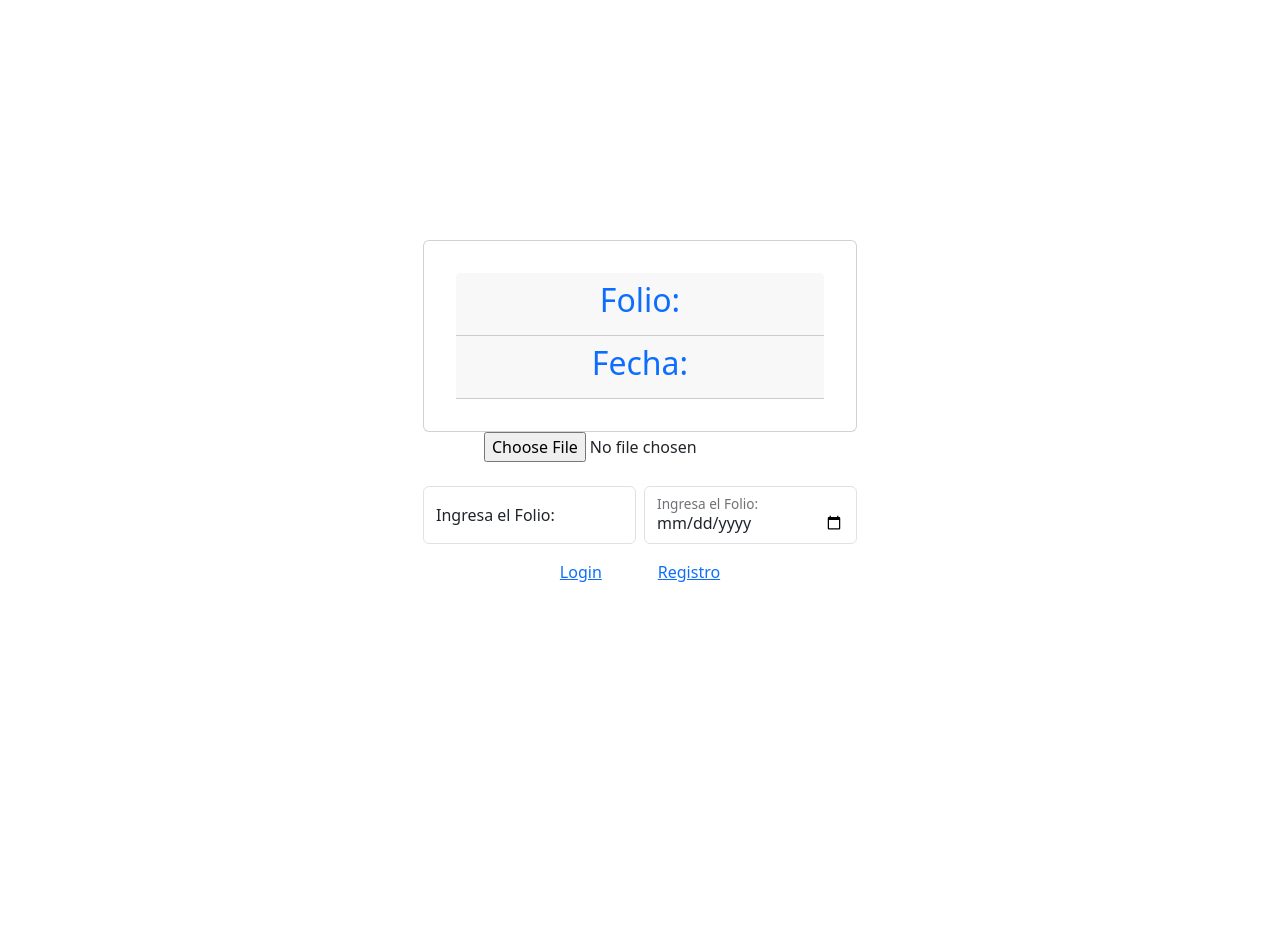
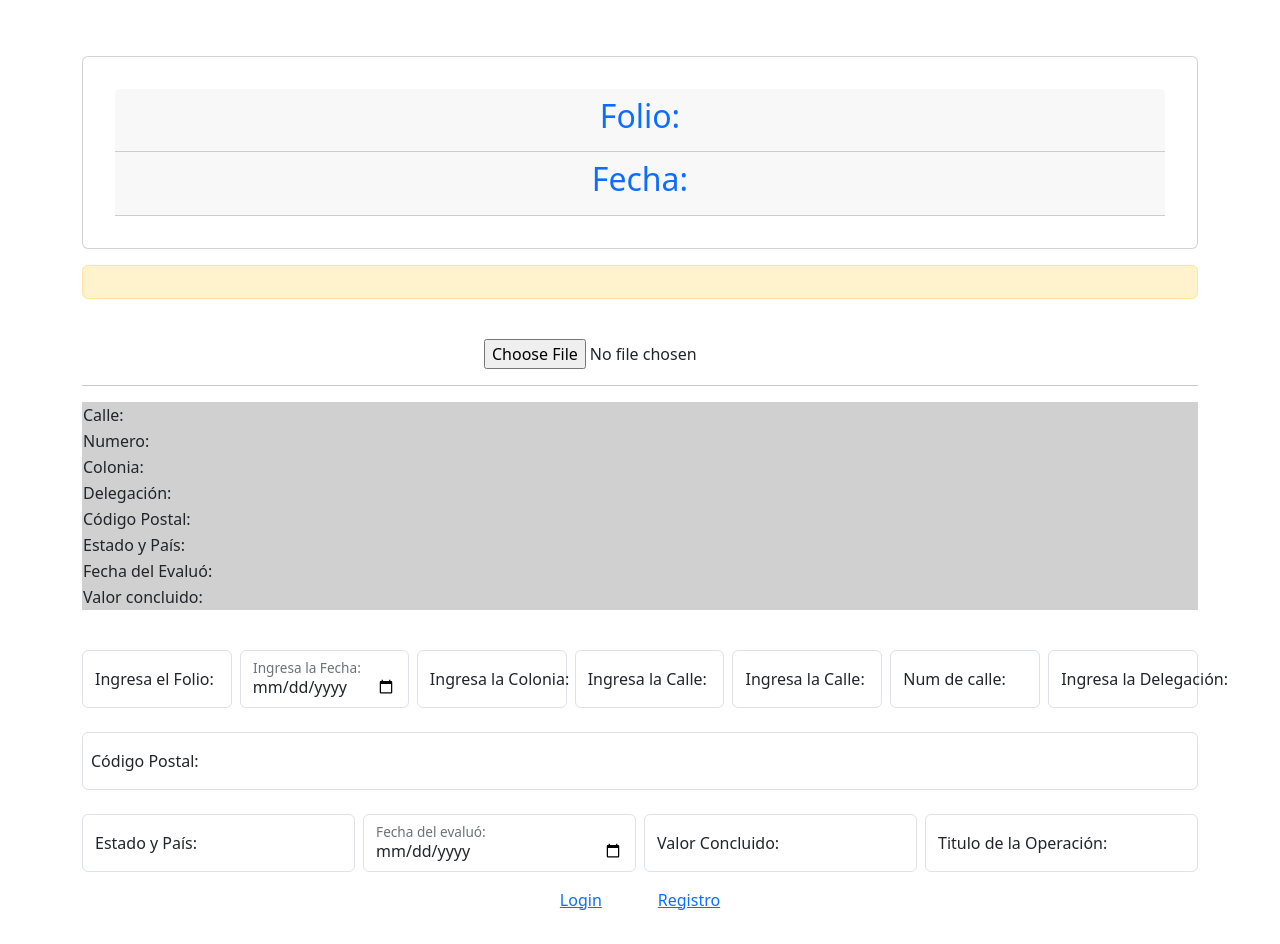
Before and after one commit to ManuelPeva/Valuatecc, a React (Vite) app in the folder valuactecc/: page /portada in a window 1280 px wide. Before the commit the page ends 800 px from the top, so only its background shows below. Built offline with nearby package versions, Linux system fonts and the light colour scheme.

Commit message:
esquema de portada

```diff
--- a/valuactecc/src/App.jsx
+++ b/valuactecc/src/App.jsx
@@ -1,3 +1,4 @@
+/* eslint-disable no-unused-vars */
 import { useState } from "react";
 import {
   BrowserRouter as Router,
@@ -13,7 +14,7 @@ import Welcome from "./components/Welcome";
 
 //import Caract_terreno from './components/carac-terreno';
 //import Comprobables from './components/comprobables';
-
+import Layout from "./components/Layout.jsx" //importa el Layout
 import Datos from "./components/portada";
 import Portada from "./components/portada";
 import { AvaluoProvider } from "./AvaluoContext";
@@ -46,7 +47,6 @@ function App() {
             <Route path="/datos" element={<Datos />} />
             <Route path="/login" element={<Login onLogin={setUser} />} />
             <Route path="/register" element={<Register />} />
-            {/* Ruta de bienvenida protegida, solo accesible si el usuario está autenticado */}
             <Route
               path="/welcome"
               element={
@@ -60,7 +60,7 @@ function App() {
           </Routes>
 
           {/* Mostrar los enlaces de login/registro solo si el usuario no está autenticado */}
-          {!user && (
+          {!user ? (
             <nav>
               <Link className="app-nav" to="/login">
                 Login
@@ -69,6 +69,8 @@ function App() {
                 Registro
               </Link>
             </nav>
+          ) : (
+            <hr></hr>
           )}
         </div>
       </Router>
--- a/valuactecc/src/AvaluoContext.jsx
+++ b/valuactecc/src/AvaluoContext.jsx
@@ -14,6 +14,14 @@ export const AvaluoProvider = ({ children }) => {
     colonia: '',
     direccion: '',
     imagen:'',
+    titulo:'',
+    calle:'',
+    numero:'',
+    delegacion:'',
+    cp:'',
+    estado:'',
+    dateEvaluo:'',
+    valor:'',
     // Agrega otros campos según necesites
   });
 
--- /dev/null
+++ b/valuactecc/src/Portada.css
@@ -0,0 +1,13 @@
+.alert{
+    color: black;
+    text-transform: uppercase;
+    font-weight: bold;
+}
+
+.portada-alineacion{
+    text-align: left;
+}
+
+.table{
+    background-color: rgb(208, 208, 208);
+}
--- /dev/null
+++ b/valuactecc/src/components/Layout.jsx
@@ -0,0 +1,24 @@
+/* eslint-disable react/prop-types */
+// src/components/Layout.js
+import { Link } from "react-router-dom";
+
+const Layout = ({ children, user }) => {
+  return (
+    <div>
+      {/* Condicionalmente renderiza la navegación si no hay usuario autenticado */}
+      {!user && (
+        <nav>
+          <Link className="app-nav" to="/login">
+            Login
+          </Link>
+          <Link className="app-nav" to="/register">
+            Registro
+          </Link>
+        </nav>
+      )}
+      {children}
+    </div>
+  );
+};
+
+export default Layout;
--- a/valuactecc/src/components/portada.jsx
+++ b/valuactecc/src/components/portada.jsx
@@ -1,5 +1,8 @@
 import { useContext } from "react";
 import { AvaluoContext } from "../AvaluoContext";
+import '../Portada.css';
+
+
 
 function Portada() {
   const { avaluoData, setAvaluoData } = useContext(AvaluoContext);
@@ -29,7 +32,17 @@ function Portada() {
           <h2 className="text-primary">Fecha: {avaluoData.fecha}</h2>
         </div>
       </div>
+      <figure className="text-center">
+          <blockquote className="blockquote">
+            <p>{avaluoData.colonia}</p>
+            <p>{avaluoData.calle}</p>
+          </blockquote>
+        </figure>
+        <div className="alert alert-warning text" role="alert">
+          {avaluoData.titulo}
+        </div>
 
+      <br></br>
       <input type="file" accept="image/*" onChange={handleImageUpload} />
       {avaluoData.imagen && (
         <img
@@ -38,6 +51,43 @@ function Portada() {
           style={{ width: "100%", height: "auto", marginTop: "10px" }}
         />
       )}
+
+        <br></br>
+        <hr></hr>
+      <table className="table table-borderless table-hover">
+      <tr>
+      <td className="portada-alineacion">Calle:  </td>
+      <td>{avaluoData.calle} </td>
+      </tr>
+      <tr>
+      <td className="portada-alineacion">Numero: </td>
+      <td>{avaluoData.numero}</td>
+      </tr>
+      <tr>
+        <td className="portada-alineacion">Colonia:</td>
+        <td>{avaluoData.colonia}</td>
+      </tr>
+      <tr>
+        <td className="portada-alineacion">Delegación: </td>
+        <td>{avaluoData.delegacion}</td>
+      </tr>
+      <tr>
+        <td className="portada-alineacion">Código Postal: </td>
+        <td>{avaluoData.cp}</td>
+      </tr>
+      <tr>
+        <td className="portada-alineacion">Estado y País: </td>
+        <td>{avaluoData.estado}</td>
+      </tr>
+      <tr>
+        <td className="portada-alineacion">Fecha del Evaluó: </td>
+        <td>{avaluoData.dateEvaluo}</td>
+      </tr>
+      <tr>
+        <td className="portada-alineacion">Valor concluido: </td>
+        <td>{avaluoData.valor}</td>
+      </tr>
+        </table>
 
       <form>
         <br></br>
@@ -50,28 +100,226 @@ function Portada() {
                 onChange={(e) =>
                   setAvaluoData({ ...avaluoData, folio: e.target.value })
                 }
-            className="form-control" id="floatingInputGrid" placeholder="Folio"
+                className="form-control"
+                id="floatingInputGrid"
+                placeholder="Folio"
               />
               <label>Ingresa el Folio:</label>
             </div>
           </div>
+
           {/*comienzo de fecha*/}
           <div className="col-md">
             <div className="form-floating mb-3">
               <input
-            type="date" name="fecha"
+                type="date"
+                name="fecha"
                 value={avaluoData.fecha}
                 onChange={(e) =>
                   setAvaluoData({ ...avaluoData, fecha: e.target.value })
                 }
-            className="form-control" id="floatingInputGrid" placeholder="Folio"
+                className="form-control"
+                id="floatingInputGrid"
+                placeholder="Folio"
               />
-          <label>Ingresa el Folio:</label>
+              <label>Ingresa la Fecha:</label>
             </div>
           </div>
           {/*Terminacion de fecha*/}
+
+          {/*comienzo de colonia*/}
+          <div className="col-md">
+            <div className="form-floating mb-3">
+              <input
+                type="text"
+                name="colonia"
+                value={avaluoData.colonia}
+                onChange={(e) =>
+                  setAvaluoData({ ...avaluoData, colonia: e.target.value })
+                }
+                className="form-control"
+                id="floatingInputGrid"
+                placeholder="Folio"
+              />
+              <label>Ingresa la Colonia:</label>
             </div>
+          </div>
+          {/*Terminacion de colonia*/}
 
+          {/*comienzo de calle*/}
+          <div className="col-md">
+            <div className="form-floating mb-3">
+              <input
+                type="text"
+                name="calle"
+                value={avaluoData.calle}
+                onChange={(e) =>
+                  setAvaluoData({ ...avaluoData, calle: e.target.value })
+                }
+                className="form-control"
+                id="floatingInputGrid"
+                placeholder="Folio"
+              />
+              <label>Ingresa la Calle:</label>
+            </div>
+          </div>
+          {/*Terminacion de calle*/}
+
+          {/*comienzo de calle*/}
+          <div className="col-md">
+            <div className="form-floating mb-3">
+              <input
+                type="text"
+                name="calle"
+                value={avaluoData.calle}
+                onChange={(e) =>
+                  setAvaluoData({ ...avaluoData, calle: e.target.value })
+                }
+                className="form-control"
+                id="floatingInputGrid"
+                placeholder="Folio"
+              />
+              <label>Ingresa la Calle:</label>
+            </div>
+          </div>
+          {/*Terminacion de Numero de calle*/}
+
+          {/*comienzo de titulo de trabajo*/}
+          <div className="col-md">
+            <div className="form-floating mb-3">
+              <input
+                type="text"
+                name="numero"
+                value={avaluoData.numero}
+                onChange={(e) =>
+                  setAvaluoData({ ...avaluoData, numero: e.target.value })
+                }
+                className="form-control"
+                id="floatingInputGrid"
+                placeholder="titulo"
+              />
+              <label>Num de calle:</label>
+            </div>
+          </div>
+          {/*Terminacion de numero de calle*/}
+
+           {/*comienzo de titulo de trabajo*/}
+           <div className="col-md">
+            <div className="form-floating mb-3">
+              <input
+                type="text"
+                name="delegacion"
+                value={avaluoData.delegacion}
+                onChange={(e) =>
+                  setAvaluoData({ ...avaluoData, delegacion: e.target.value })
+                }
+                className="form-control"
+                id="floatingInputGrid"
+                placeholder="titulo"
+              />
+              <label>Ingresa la Delegación:</label>
+            </div>
+          </div>
+          {/*Terminacion de numero de calle*/}
+
+          {/*comienzo de cp*/}
+            <div className="form-floating mb-3">
+              <input
+                type="text"
+                name="cp"
+                value={avaluoData.cp}
+                onChange={(e) =>
+                  setAvaluoData({ ...avaluoData, cp: e.target.value })
+                }
+                className="form-control"
+                id="floatingInputGrid"
+                placeholder="titulo"
+              />
+              <label>Código Postal:</label>
+            </div>
+          {/*Terminacion de cp*/}
+
+          {/*comienzo de estado*/}
+          <div className="col-md">
+            <div className="form-floating mb-3">
+              <input
+                type="text"
+                name="estado"
+                value={avaluoData.estado}
+                onChange={(e) =>
+                  setAvaluoData({ ...avaluoData, estado: e.target.value })
+                }
+                className="form-control"
+                id="floatingInputGrid"
+                placeholder="titulo"
+              />
+              <label>Estado y País: </label>
+            </div>
+          </div>
+          {/*Terminacion de estado*/}
+
+          {/*comienzo fecha de evaluo*/}
+          <div className="col-md">
+            <div className="form-floating mb-3">
+              <input
+                type="date"
+                name="dataEvaluo"
+                value={avaluoData.dateEvaluo}
+                onChange={(e) =>
+                  setAvaluoData({ ...avaluoData, dateEvaluo: e.target.value })
+                }
+                className="form-control"
+                id="floatingInputGrid"
+                placeholder="titulo"
+              />
+              <label>Fecha del evaluó: </label>
+            </div>
+          </div>
+          {/*Terminacion de fecha de evaluo*/}
+
+          {/*comienzo de valor concluido*/}
+          <div className="col-md">
+            <div className="form-floating mb-3">
+              <input
+                type="number"
+                step="0.01"
+                min="0"
+                name="valorConcluido"
+                value={avaluoData.valor}
+                onChange={(e) =>
+                  setAvaluoData({ ...avaluoData, valor: e.target.value })
+                }
+                className="form-control"
+                id="floatingInputGrid"
+                placeholder="titulo"
+              />
+              <label>Valor Concluido: </label>
+            </div>
+          </div>
+          {/*Terminacion de valor concluido*/}
+
+          {/*comienzo de titulo*/}
+          <div className="col-md">
+            <div className="form-floating mb-3">
+              <input
+                type="text"
+                step="0.01"
+                min="0"
+                name="titulo"
+                value={avaluoData.titulo}
+                onChange={(e) =>
+                  setAvaluoData({ ...avaluoData, titulo: e.target.value })
+                }
+                className="form-control"
+                id="floatingInputGrid"
+                placeholder="titulo"
+              />
+              <label>Titulo de la Operación: </label>
+            </div>
+          </div>
+          {/*Titulo*/}
+
+        </div>
       </form>
       {/* Aquí va el contenido específico de Portada */}
     </div>
```
Lines whose indentation alone changed are shown as unchanged.
